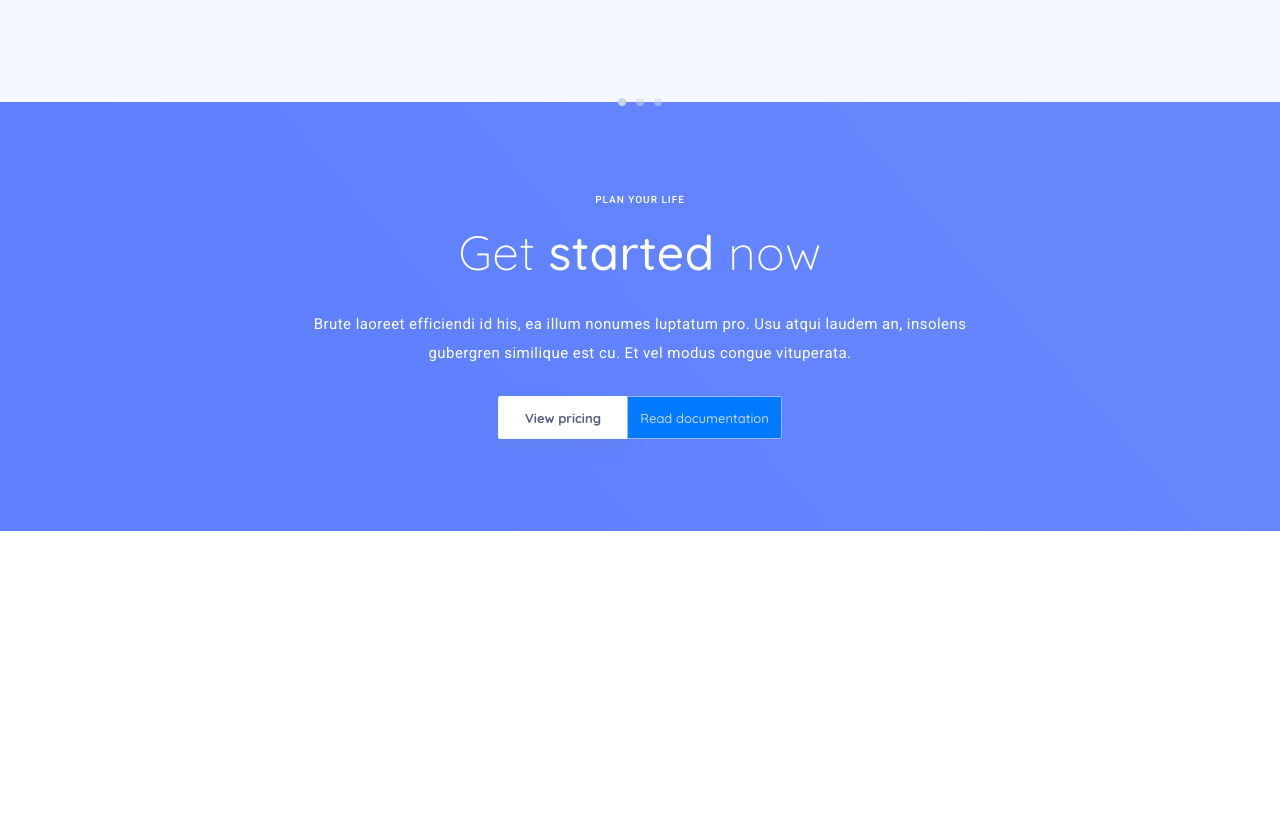
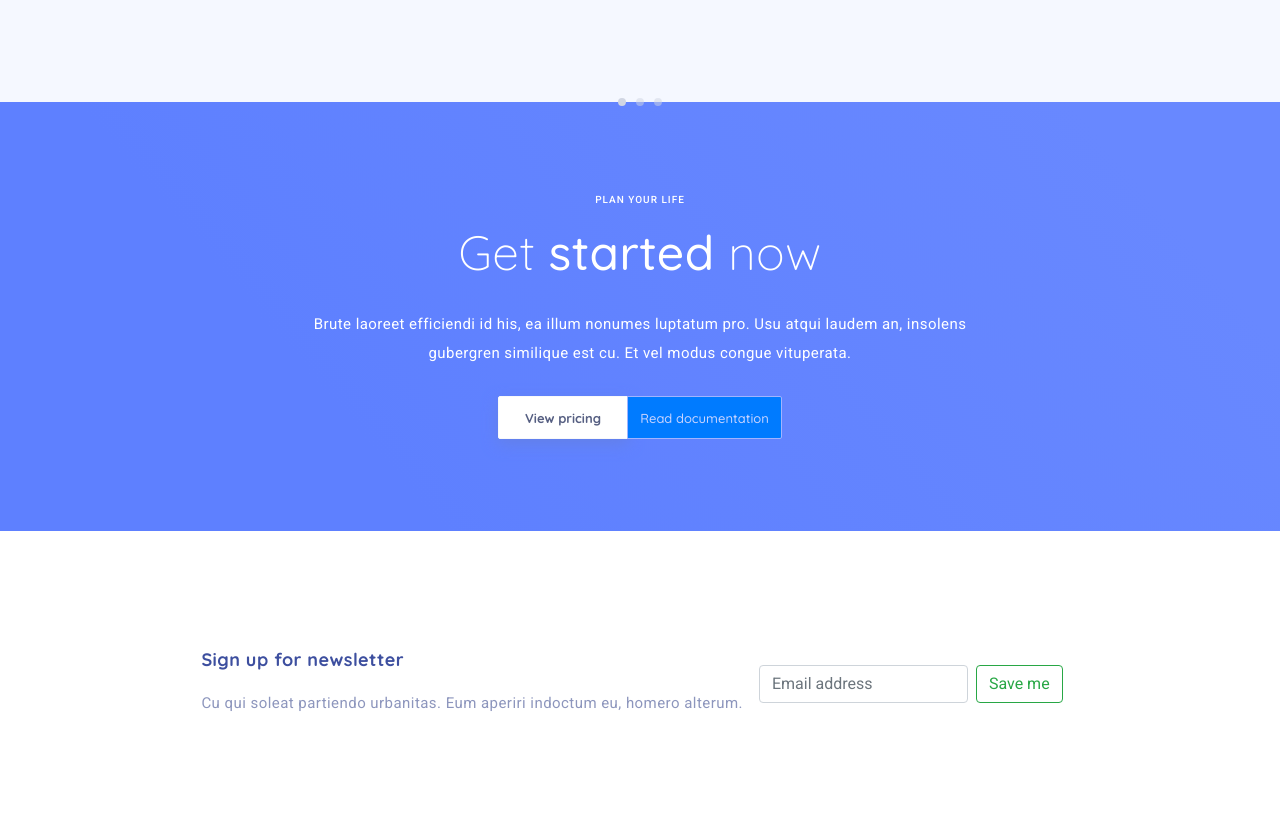
Before and after one commit to ladudasha/Productivity, a website: page src/index.html in a window 1280 px wide. Shown: the part 2509-3346 px from the top of the page. Before the commit the page ends 3040 px from the top, so only its background shows below. Drawn offline with nearby package versions, Linux system fonts and the light colour scheme; files that its build step writes are made by us from their sources; files whose address does not match are found by name.

Commit message:
section newsletter start

```diff
--- /dev/null
+++ b/src/assets/scss/components/sections/_newsletter.scss
@@ -0,0 +1,9 @@
+.newsletter {
+    padding-top: 118px;
+    padding-bottom: 119px;
+    &__title {
+        @include text (18px, 700, 22px, #3D4F9F);
+        font-family: 'Quicksand', sans-serif;
+        margin-bottom: 18px;
+    }
+}
--- a/src/assets/scss/style.scss
+++ b/src/assets/scss/style.scss
@@ -9,3 +9,4 @@
 @import './components/sections/blog';
 @import './components/sections/plan';
 @import './components/sections/started';
+@import './components/sections/newsletter';
--- a/src/index.html
+++ b/src/index.html
@@ -342,11 +342,35 @@
 
             </div>
 
-
         </div>
 
+    </section>
+
+    <!-- newsletter -->
+
+    <section class="newsletter">
+
+        <div class="row justify-content-center">
+            <div class="col-10 d-flex justify-content-center align-items-center">
+
+                <div class="content">
+                    <h3 class="newsletter__title">Sign up for newsletter</h3>
+                    <p class="newsletter__text m-auto">Cu qui soleat partiendo urbanitas. Eum aperiri indoctum eu, homero alterum.</p>
+                </div>
+
+                <div class="form">
+                    <nav class="navbar navbar-light ">
+                        <form class="form-inline">
+                            <input class="form-control mr-sm-2" type="search" placeholder="Email address" aria-label="Search">
+                            <button class="btn btn-outline-success my-2 my-sm-0" type="submit">Save me</button>
+                        </form>
+                    </nav>
+                </div>
+            </div>
+        </div>
 
     </section>
+
 
 
     <script src="https://code.jquery.com/jquery-3.5.1.slim.min.js " integrity="sha384-DfXdz2htPH0lsSSs5nCTpuj/zy4C+OGpamoFVy38MVBnE+IbbVYUew+OrCXaRkfj " crossorigin="anonymous "></script>
```
Also changed, not shown: dist/assets/css/style.css, dist/assets/css/style.min.css, dist/index.html, 1 other file.
